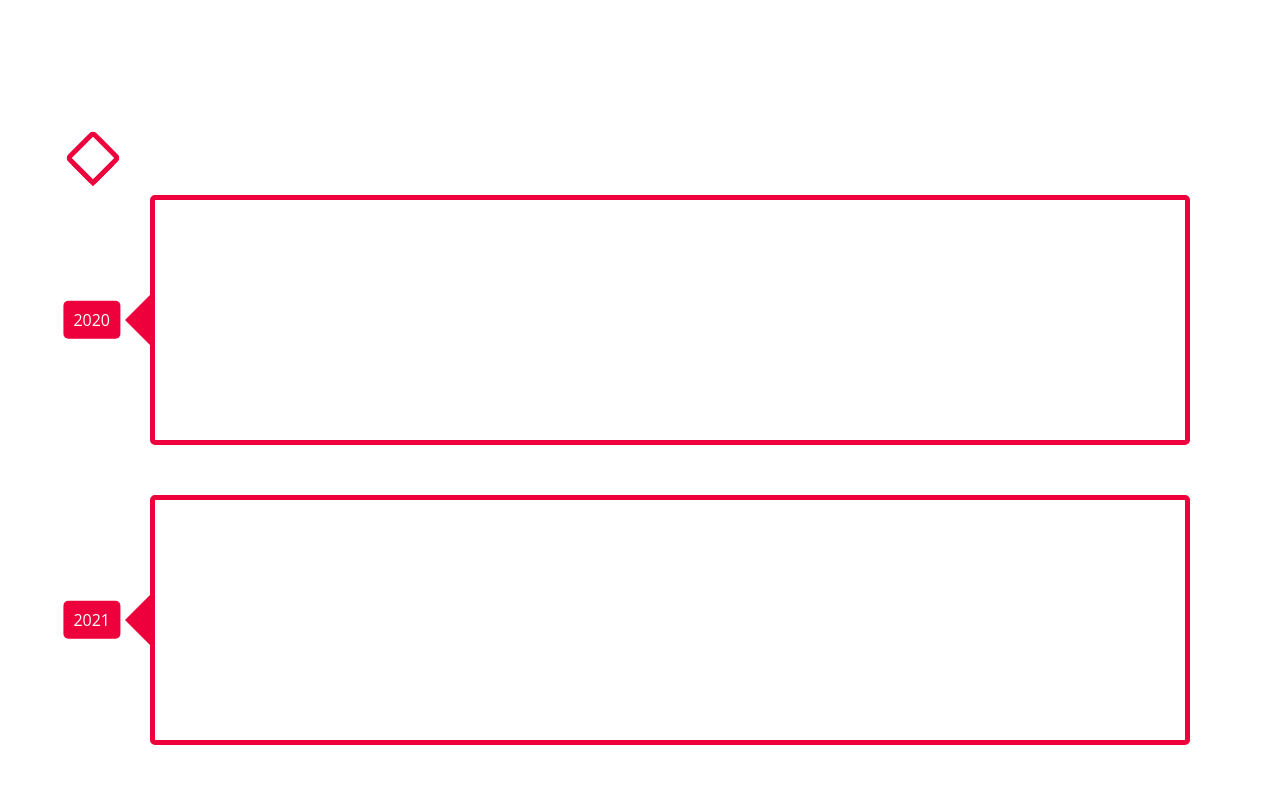
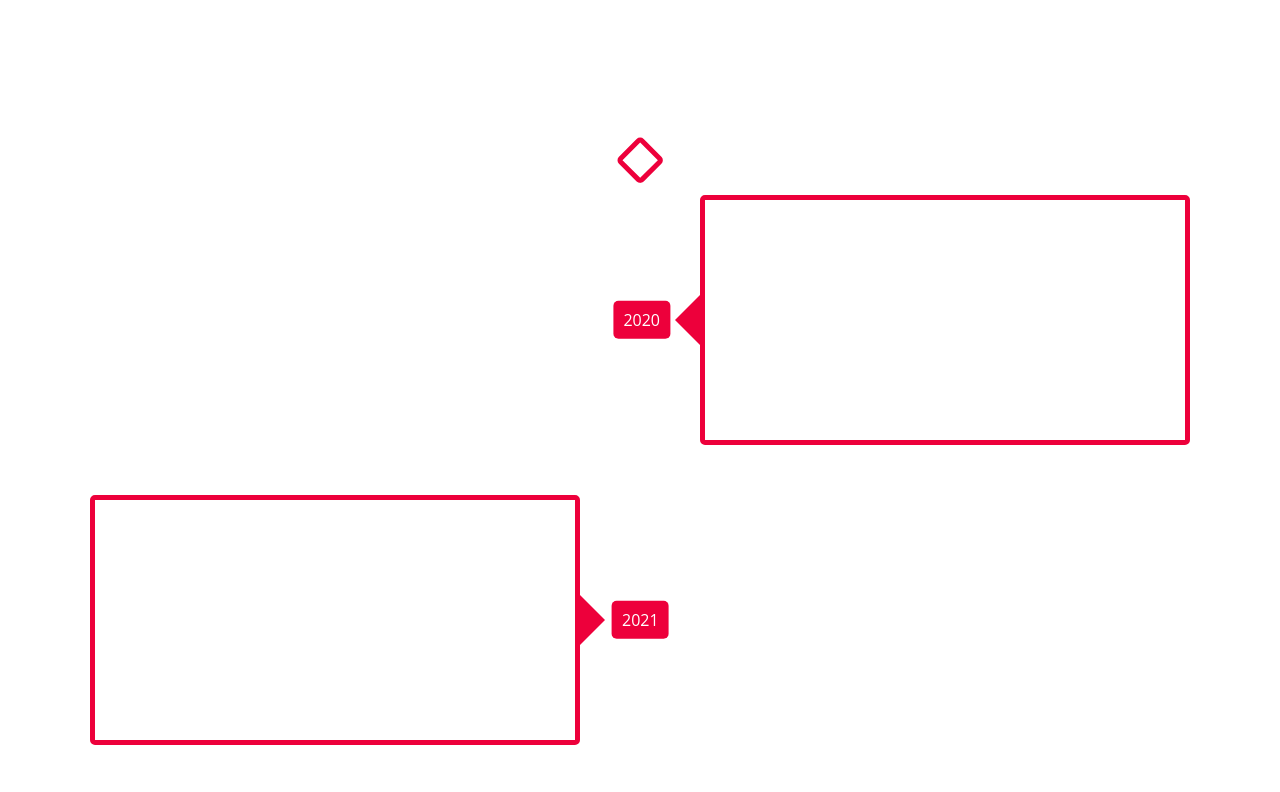
Before and after one commit to abdulrahim-alnajjar/Coursata_Project, a plain HTML site: page index.html in a window 1280 px wide. Shown: the part 4940-5732 px from the top of the page. Drawn offline with Linux system fonts and the light colour scheme.

Commit message:
new in time line section

```diff
--- a/css/main.css
+++ b/css/main.css
@@ -659,13 +659,10 @@ img {
 .time-line {
   color: #fff;
 }
-.time-line .container {
-}
 .time-line .container .time-grid {
   padding-top: 30px;
   display: grid;
   grid-template-rows: repeat(auto-fit, minmax(250px, 1fr));
-  justify-items: end;
   gap: 50px;
   position: relative;
 }
@@ -674,40 +671,63 @@ img {
   height: 100%;
   content: "";
   position: absolute;
-  left: 0px;
+  left: 50%;
+  transform: translateX(-50%);
   background-color: #fff;
 }
+@media (max-width: 992px) {
+  .time-line .container .time-grid::before {
+    left: 0px;
+    transform: translateX(0%);
+  }
+}
 .time-line .container .time-grid .before-shape {
-  width: 40px;
-  height: 40px;
-  transform: rotate(45deg);
+  width: 100%;
   position: absolute;
-  top: -20px;
-  left: -17px;
-  border-radius: 5px;
-  border-radius: 5px;
-  border: 5px solid #fff;
-  background-color: var(--main-color);
 }
-.time-line .container .time-grid .before-shape::before {
+.time-line .container .time-grid .before-shape::before,
+.time-line .container .time-grid .before-shape::after {
   content: "";
-  width: 30px;
-  height: 30px;
+  width: 25px;
+  height: 25px;
   position: absolute;
-  top: -10px;
-  left: -10px;
-  transform: rotate(0deg);
+  top: -5px;
+  left: 50%;
+  transform: rotate(45deg) translateX(-70%);
   border-radius: 5px;
   border: 5px solid var(--main-color);
   background-color: #fff;
 }
+.time-line .container .time-grid .before-shape::before {
+  top: 0px;
+  border: 5px solid #fff;
+  background-color: var(--main-color);
+}
+@media (max-width: 992px) {
+  .time-line .container .time-grid .before-shape::before,
+  .time-line .container .time-grid .before-shape::after {
+    left: 0%;
+    transform: rotate(45deg) translateX(-60%);
+  }
+}
 .time-line .container .time-grid .stage {
-  width: calc(100% - 60px);
+  width: calc(50% - 60px);
   height: 250px;
   padding: 40px;
   text-align: center;
   position: relative;
   border: 5px solid var(--main-color);
+}
+.time-line .container .time-grid .stage:nth-child(even) {
+  justify-self: end;
+}
+@media (max-width: 992px) {
+  .time-line .container .time-grid .stage {
+    width: calc(100% - 60px);
+  }
+  .time-line .container .time-grid .stage:nth-child(odd) {
+    justify-self: end;
+  }
 }
 .time-line .container .time-grid .stage::before,
 .time-line .container .time-grid .stage::after {
@@ -727,6 +747,19 @@ img {
   padding: 10px;
   border-radius: 5px;
   background-color: var(--main-color);
+}
+@media (min-width: 992px) {
+  .time-line .container .time-grid .stage:nth-child(odd):before {
+    left: unset;
+    right: -5px;
+    transform: translate(100%, -50%);
+    border-color: transparent transparent transparent var(--main-color);
+  }
+  .time-line .container .time-grid .stage:nth-child(odd):after {
+    left: unset;
+    right: -37px;
+    transform: translate(100%, -50%);
+  }
 }
 .time-line .container .time-grid .stage h3 {
   padding-bottom: 10px;
@@ -807,44 +840,44 @@ img {
   color: var(--dark-color);
   background-color: var(--wight-color);
 }
-.send-message .container  .s-m-form {
+.send-message .container .s-m-form {
   color: var(--dark-color);
 }
-.send-message .container  .s-m-form .input-grid {
+.send-message .container .s-m-form .input-grid {
   display: grid;
   grid-template-columns: repeat(2, minmax(200px, 1fr));
   gap: 20px;
   margin-bottom: 20px;
 }
 @media (max-width: 786px) {
-  .send-message .container  .s-m-form .input-grid {
+  .send-message .container .s-m-form .input-grid {
     grid-template-columns: repeat(1, minmax(200px, 1fr));
   }
 }
-.send-message .container  .s-m-form .text-input,
-.send-message .container  .s-m-form textarea {
+.send-message .container .s-m-form .text-input,
+.send-message .container .s-m-form textarea {
   padding: 20px;
   outline: none;
   border: none;
   color: var(--dark-color);
   background-color: rgba(126, 126, 126, 0.2);
 }
-.send-message .container  .s-m-form textarea {
+.send-message .container .s-m-form textarea {
   width: 100%;
   display: block;
   resize: none;
 }
-.send-message .container  .s-m-form .text-input,
-.send-message .container  .s-m-form .my-button {
+.send-message .container .s-m-form .text-input,
+.send-message .container .s-m-form .my-button {
   color: var(--dark-color);
 }
-.send-message .container  .s-m-form .form-buttons {
+.send-message .container .s-m-form .form-buttons {
   margin-top: 20px;
   display: flex;
   flex-wrap: wrap;
 }
 @media (max-width: 992px) {
-  .send-message .container  .s-m-form .form-buttons {
+  .send-message .container .s-m-form .form-buttons {
     justify-content: center;
   }
 }
--- a/index.html
+++ b/index.html
@@ -586,6 +586,7 @@
                   >
                 </li>
               </ul>
+              <img src="./images/my-logo.png" alt="">
             </div>
             <div class="copy-right"></div>
           </div>
```
Also changed, not shown: images/my-logo.png (added).
